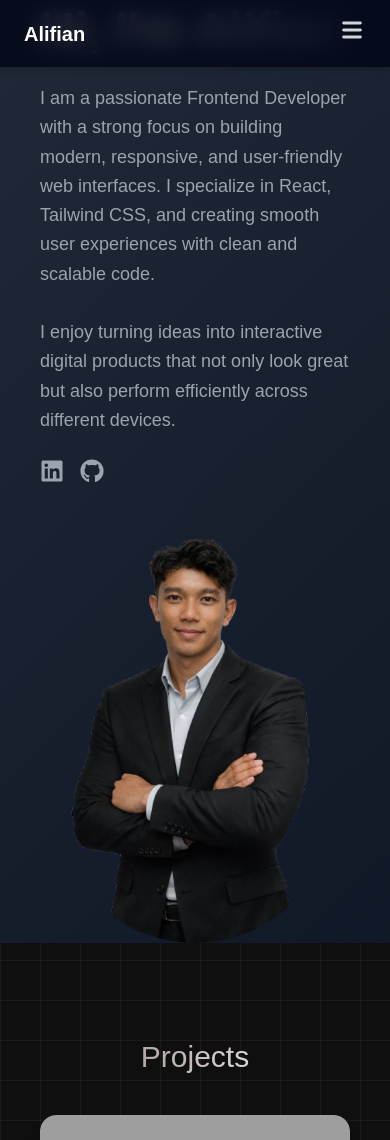
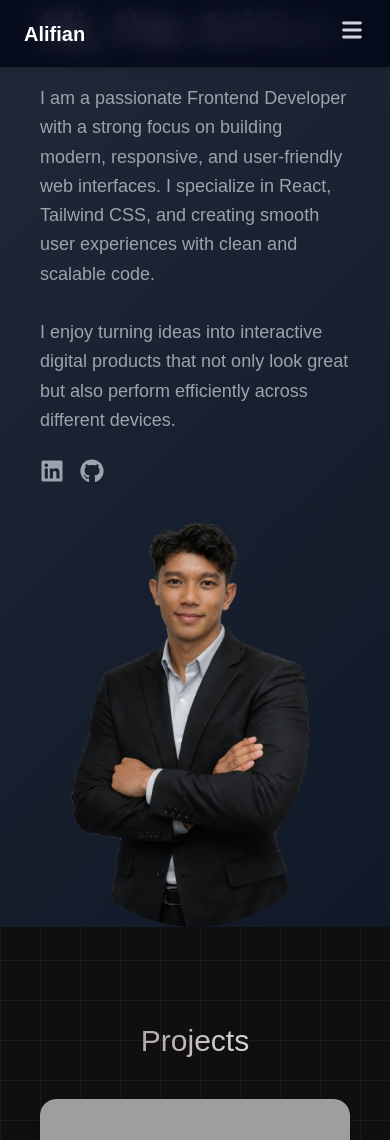
Before and after one commit to Alian95-creator/portfolio-alifian, a React (Vite) app: page / in a window 390 px wide. Shown: the top 1140 px of the page. Built offline with nearby package versions, Linux system fonts and the light colour scheme; grey boxes are pictures that could not be loaded.

Commit message:
style: reduce spacing between About text and profile image

```diff
--- a/src/components/About.jsx
+++ b/src/components/About.jsx
@@ -61,7 +61,7 @@
 
       {/* RIGHT IMAGE */}
       <motion.div
-        className="relative mt-10 md:mt-0 z-10 w-[280px] md:w-[320px] mx-auto"
+        className="relative mt-6 md:mt-0 z-10 w-[280px] md:w-[320px] mx-auto"
         initial={{ opacity: 0, y: 50 }}
         animate={{ opacity: 1, y: 0 }}
         transition={{ duration: 0.8 }}
```
